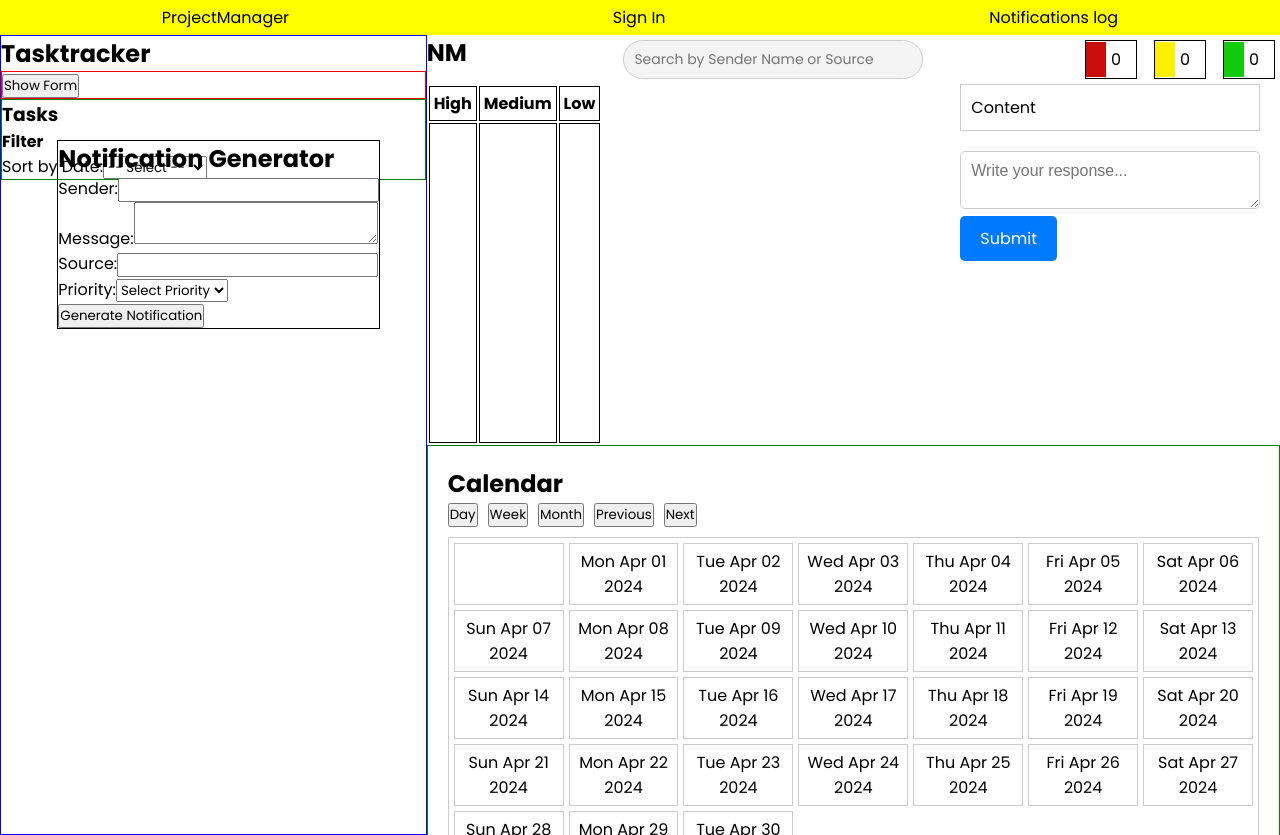
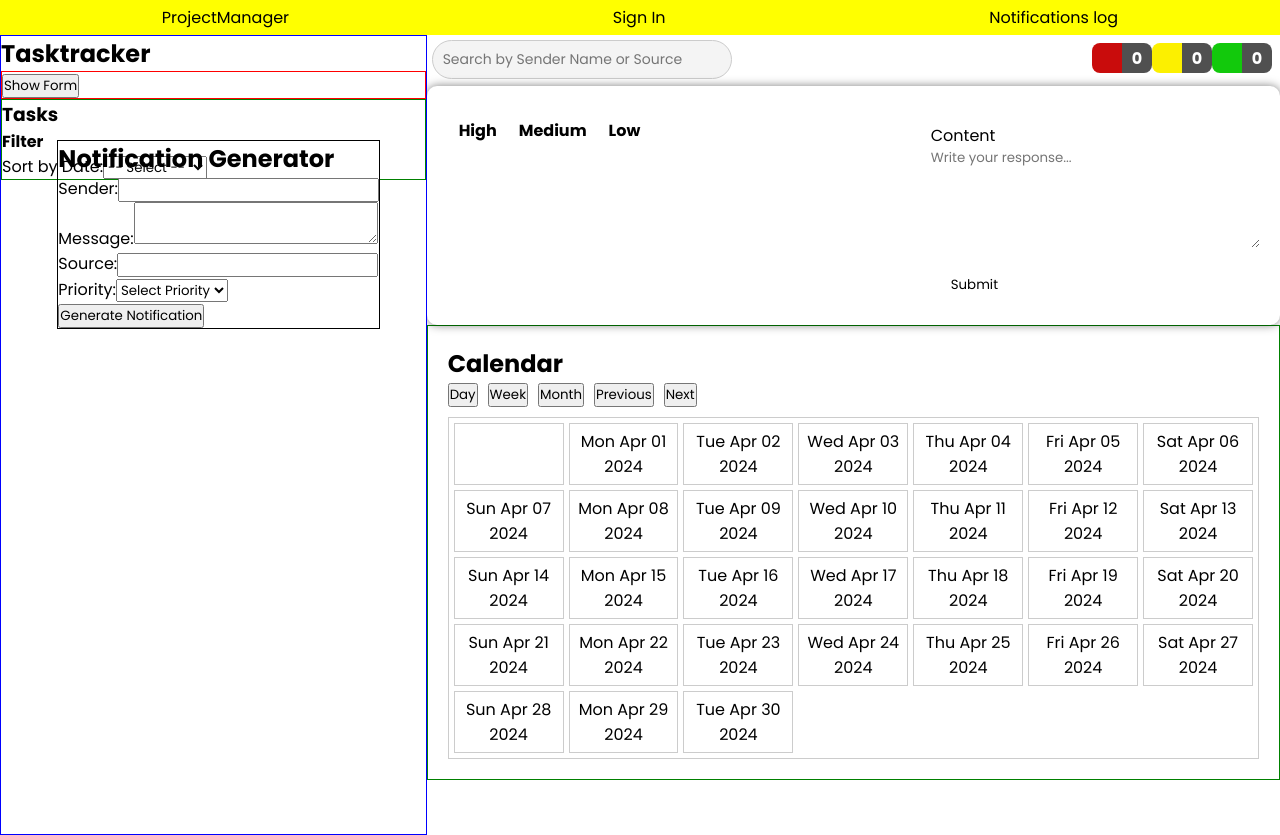
Before and after one commit to EdGitDonald/NotProject, a React (Vite) app: page / in a window 1280 px wide. Built offline with nearby package versions, Linux system fonts and the light colour scheme.

Commit message:
Styling NM

```diff
--- a/src/Components/NotificationsManager/NotificationManager.css
+++ b/src/Components/NotificationsManager/NotificationManager.css
@@ -3,6 +3,7 @@
     display: flex;
     flex-direction: column;
     align-items: center;
+    background-color: white;
   }
 
   .notification-container {
@@ -33,22 +34,37 @@
   .urgency-container {
     display: flex;
     justify-content: space-between;
-    width: 200px;
+    background-color: white;
+    border-radius: 8px;
+    padding: 8px;
 
   }
 
   .outline {
     display: flex;
+    flex-direction: row;
     align-items: center;
-    border: 1px solid black;
-    margin: 5px;
+    border-radius: 8px;
   }
 
   .box {
-    width: 20px;
-    height: 35px;
-    margin-right: 5px;
-    align-content: center;
+    width: 30px;
+    height: 30px;
+    background-color: #505050;
+    margin-bottom: 5px;
+    display: flex;
+    align-items: center;
+    justify-content: center;
+    font-weight: bold;
+    color: white;
+  }
+
+  .boxstyle1{
+  border-radius: 8px 0px 0px 8px;
+  }
+
+  .boxstyle2{
+  border-radius: 0px 8px 8px 0px;
   }
 
   .red {
@@ -63,62 +79,69 @@
     background-color: #12c90c;
   }
 
-  .urgency-table {
-    border-collapse: collapse;
-
-  }
-
-  .urgency-table th,
-  .urgency-table td {
-    padding: 4px;
-    border: 1px solid black; /* Add black border */
-    width: 33.33%; /* Divide the table evenly into three columns */
-  }
-
-  .urgency-table td{
-    padding: 8px; /* Adjust the padding to change the spacing inside each cell */
-    border: 1px solid black;
-    height: 320px; /* Adjust the height of each cell */
-  }
 
   .response-container {
     display: flex;
-    /* border: 1px solid blue; */
     justify-content: space-between;
+    width: 100%;
+    background-color: white; /* white background */
+    color: black; /* White text */
+    border-radius: 10px; /* Rounded corners */
+    box-shadow: 0px 0px 10px rgba(0, 0, 0, 0.5); /* Subtle shadow */
+    padding: 20px;
+  }
+
+  .urgency-table table {
     width: 100%;
   }
 
-  .notification-scrollable {
-    max-height: 300px;
+
+.urgency-table th,
+.urgency-table td {
+  padding: 10px;
+}
+
+.notification-scrollable {
+    max-height: 350px; /* Maximum height for scrollable notifications */
+    overflow-y: auto; /* Enable vertical scrolling */
+  }
+
+
+  .notification-card {
+    background-color: rgba(244, 244, 244, 0.5); /* Light background color */
+    max-height: 80px;
+    width: 180px;
+    border-radius: 8px; /* Rounded corners */
+    box-shadow: 0 2px 4px rgba(0, 0, 0, 0.1); /* Subtle drop shadow */
+    padding: 16px; /* Padding for content */
+    margin-bottom: 12px; /* Spacing between notifications */
     overflow-y: auto;
   }
 
-  .notification-card {
-    background-color: #f4f4f4;
-    border: 1px solid #ddd;
-    border-radius: 5px;
-    padding: 15px;
-    margin-bottom: 15px;
+
+  .notification-card.selected {
+    background-color: #ddd; /* Light gray background for selected notification */
   }
 
   .notification-card p {
-    margin: 0;
-    margin-bottom: 10px;
+    margin: 0; /* Remove default margin */
+    font-size: 16px; /* Font size */
+    color: #333; /* Text color */
   }
 
+
   .notification-card button {
-    background-color: #007bff;
-    color: #fff;
-    border: none;
-    border-radius: 3px;
-    padding: 5px 10px;
-    cursor: pointer;
+    border: none; /* Remove button border */
+    background-color: transparent; /* Transparent background */
+    color: #007bff; /* Button text color */
+    cursor: pointer; /* Show pointer on hover */
+    font-size: 14px; /* Button font size */
+    margin-top: 8px; /* Spacing above button */
   }
 
   .notification-card button:hover {
-    background-color: #0056b3;
+    text-decoration: underline; /* Underline button text on hover */
   }
-
 
   .notification-card.selected {
     background-color: #f0f0f0;
@@ -126,44 +149,49 @@
 
   .expand-tab {
     cursor: pointer;
-    padding: 5px 10px;
-    background-color: #007bff;
-    color: white;
-    border-radius: 5px;
-    text-align: center;
+    margin-top: 10px;
   }
 
+  .expand-tab p {
+    color: #007bff; /* Blue text */
+  }
+
+  .response-centre{
+    display: flex;
+    flex-direction: column;
+    align-items: flex-start;
+
+  }
+
+
   .content-box {
-    width: 300px;
-    padding: 10px;
-    border: 1px solid #ccc;
-    margin-bottom: 20px;
+    flex: 1;
+    padding-top: 17px;
   }
 
   .response-box {
-    margin-top: 20px;
+    flex: 1;
+
   }
 
   .response-box textarea {
-    width: calc(100% - 20px);
-    padding: 10px;
-    border: 1px solid #ccc;
+    width: 100%;
+    height: 100px;
     border-radius: 5px;
-    font-size: 16px;
-    font-family: Arial, sans-serif;
+    border: none;
+    margin-bottom: 10px;
   }
 
   .response-box button {
-    background-color: #007bff;
-    color: #fff;
+    background-color: #fff; /* White button */
+    color: #000; /* Black text */
+    padding: 10px 20px;
     border: none;
     border-radius: 5px;
-    padding: 10px 20px;
-    font-size: 16px;
     cursor: pointer;
     transition: background-color 0.3s ease;
   }
 
   .response-box button:hover {
-    background-color: #0056b3;
+    background-color: #ddd; /* Light gray on hover */
   }
--- a/src/Components/NotificationsManager/NotificationManager.jsx
+++ b/src/Components/NotificationsManager/NotificationManager.jsx
@@ -62,10 +62,10 @@ function NotificationManager({ notifications, onDelete, onSubmitResponse }) {
            className={`notification-card ${selectedNotification === notification ? 'selected' : ''}`}
            onClick={() => handleNotificationClick(notification)}
            >
-              <p>Sender: {notification.sender}</p>
-              <p>Message: {notification.message}</p>
-              <p>Priority: {notification.priority}</p>
-              <p>Source: {notification.source}</p>
+              <p> S : {notification.source}</p>
+              <p>{notification.sender}</p>
+              <p>{notification.message}</p>
+              <p>{notification.priority}</p>
               <button onClick={() => onDelete(notification)}>Delete</button>
             </div>
           ))}
@@ -87,10 +87,10 @@ function NotificationManager({ notifications, onDelete, onSubmitResponse }) {
         {/* Display selected notification */}
         <div className="content-box">
           <div className="notification-card selected">
+            <p>Source: {selectedNotification.source}</p>
             <p>Sender: {selectedNotification.sender}</p>
             <p>Message: {selectedNotification.message}</p>
             <p>Priority: {selectedNotification.priority}</p>
-            <p>Source: {selectedNotification.source}</p>
             <button onClick={() => onDelete(selectedNotification)}>Delete</button>
           </div>
         </div>
@@ -105,10 +105,10 @@ function NotificationManager({ notifications, onDelete, onSubmitResponse }) {
           <div className="notification-scrollable">
             {notificationsFromSender.map((notification, index) => (
               <div key={index} className="notification-card">
+                <p>Source: {notification.source}</p>
                 <p>Sender: {notification.sender}</p>
                 <p>Message: {notification.message}</p>
                 <p>Priority: {notification.priority}</p>
-                <p>Source: {notification.source}</p>
                 <button onClick={() => onDelete(notification)}>Delete</button>
               </div>
             ))}
@@ -121,7 +121,6 @@ function NotificationManager({ notifications, onDelete, onSubmitResponse }) {
   return (
     <div className='notificationmanager-container'>
       <div className='notification-container'>
-        <h2>NM</h2>
         <div className='search-container'>
           <input
             type='text'
@@ -132,16 +131,16 @@ function NotificationManager({ notifications, onDelete, onSubmitResponse }) {
         </div>
         <div className='urgency-container'>
           <div className='outline'>
-            <p className='box red'></p>
-            <p className='box'>{countNotifications('High')}</p>
+            <p className='box red boxstyle1'></p>
+            <p className='box boxstyle2'>{countNotifications('High')}</p>
           </div>
           <div className='outline'>
-            <p className='box yellow'></p>
-            <p className='box'>{countNotifications('Medium')}</p>
+            <p className='box yellow boxstyle1'></p>
+            <p className='box boxstyle2'>{countNotifications('Medium')}</p>
           </div>
           <div className='outline'>
-            <p className='box green'></p>
-            <p className='box'>{countNotifications('Low')}</p>
+            <p className='box green boxstyle1'></p>
+            <p className='box boxstyle2'>{countNotifications('Low')}</p>
           </div>
         </div>
       </div>
```
